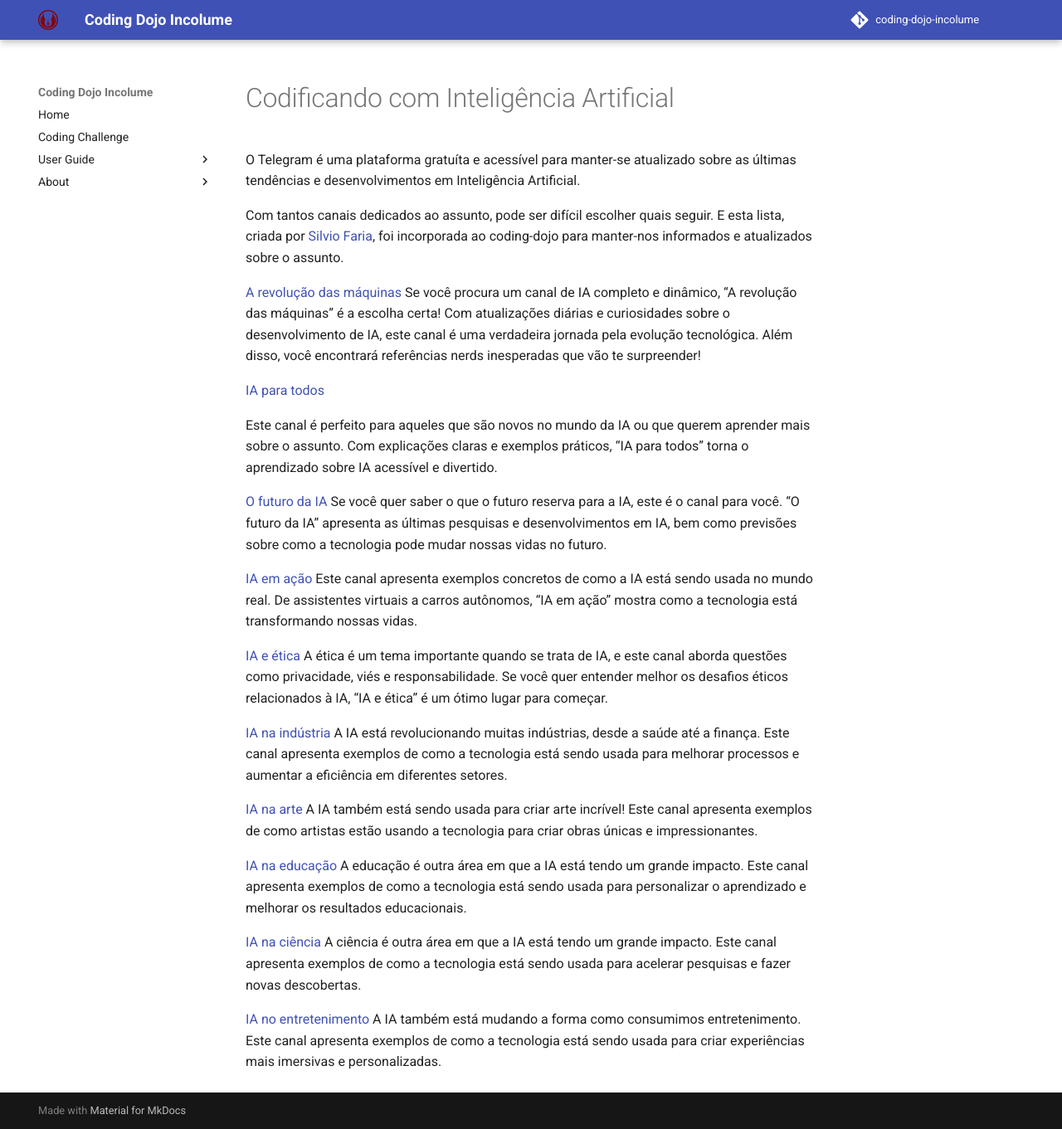
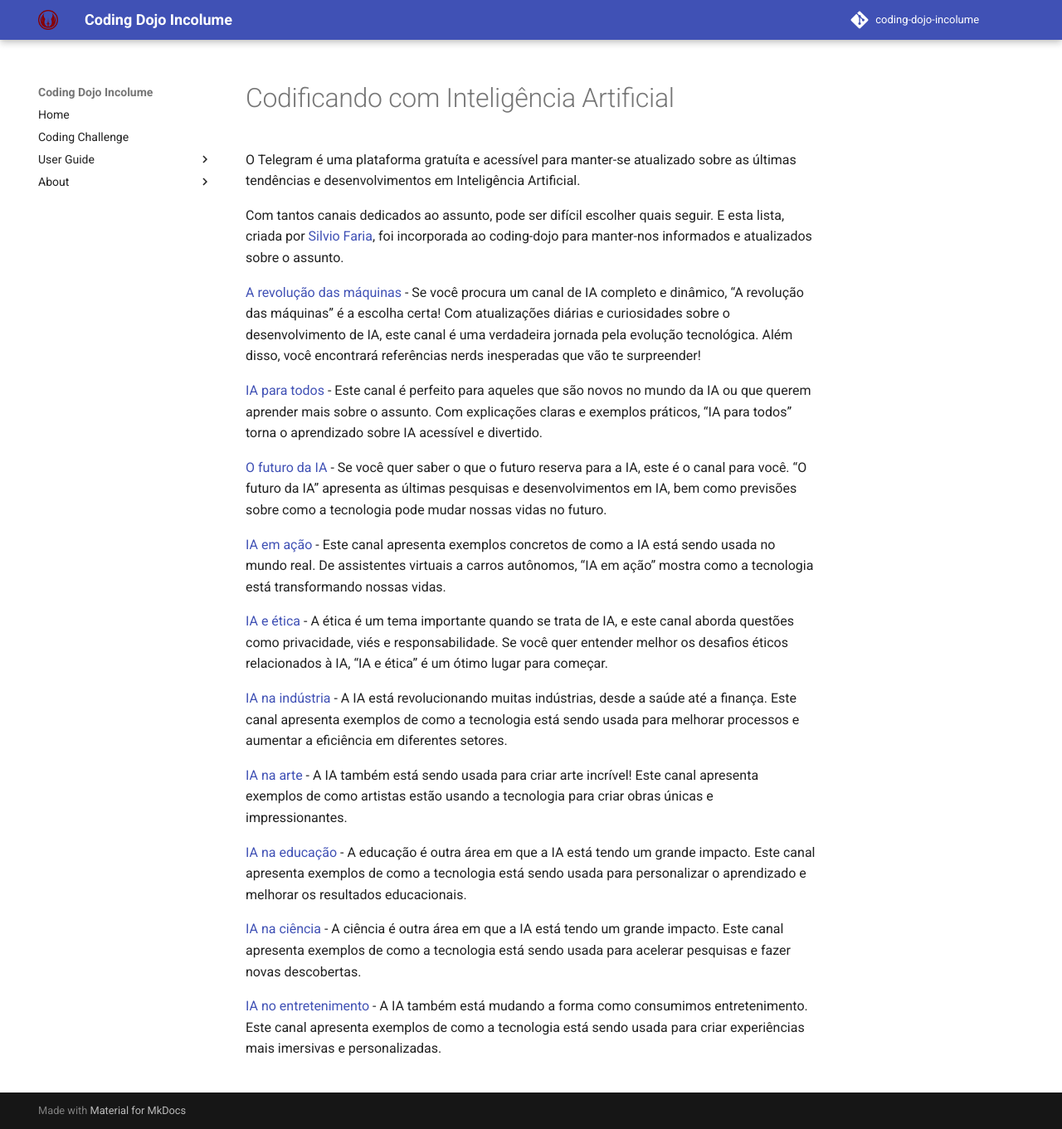
Before and after one commit to incolume-jedi/coding-dojo, an MkDocs documentation site: the page built from docs/coding_ia/README.md, in a window 1280 px wide and 1361 px high. Shown: the whole window at 83% size. Built offline with MkDocs 1.6.1 and Material for MkDocs 9.7.7, drawn with Linux system fonts in a browser that asks for light colours; comment, search, counter and statistics services are not loaded.

```diff
--- a/docs/coding_ia/README.md
+++ b/docs/coding_ia/README.md
@@ -5,33 +5,31 @@ O Telegram é uma plataforma gratuíta e acessível para manter-se atualizado so
 Com tantos canais dedicados ao assunto, pode ser difícil escolher quais seguir. E esta lista, criada por [Silvio Faria](https://www.dio.me/articles/os-10-canais-mais-incriveis-de-ia-do-telegram-inteligencia-artificial), foi incorporada ao coding-dojo para manter-nos informados e atualizados sobre o assunto.
 
 
-[A revolução das máquinas](https://t.me/Artificial_Intelligence_In)
+[A revolução das máquinas](https://t.me/Artificial_Intelligence_In) -
 Se você procura um canal de IA completo e dinâmico, “A revolução das máquinas” é a escolha certa! Com atualizações diárias e curiosidades sobre o desenvolvimento de IA, este canal é uma verdadeira jornada pela evolução tecnológica. Além disso, você encontrará referências nerds inesperadas que vão te surpreender!
 
-[IA para todos](https://t.me/AI_for_everyone)
+[IA para todos](https://t.me/AI_for_everyone) - Este canal é perfeito para aqueles que são novos no mundo da IA ou que querem aprender mais sobre o assunto. Com explicações claras e exemplos práticos, “IA para todos” torna o aprendizado sobre IA acessível e divertido.
 
-Este canal é perfeito para aqueles que são novos no mundo da IA ou que querem aprender mais sobre o assunto. Com explicações claras e exemplos práticos, “IA para todos” torna o aprendizado sobre IA acessível e divertido.
-
-[O futuro da IA](https://t.me/The_future_of_AI)
+[O futuro da IA](https://t.me/The_future_of_AI) -
 Se você quer saber o que o futuro reserva para a IA, este é o canal para você. “O futuro da IA” apresenta as últimas pesquisas e desenvolvimentos em IA, bem como previsões sobre como a tecnologia pode mudar nossas vidas no futuro.
 
-[IA em ação](https://t.me/AI_in_action)
+[IA em ação](https://t.me/AI_in_action) -
 Este canal apresenta exemplos concretos de como a IA está sendo usada no mundo real. De assistentes virtuais a carros autônomos, “IA em ação” mostra como a tecnologia está transformando nossas vidas.
 
-[IA e ética](https://t.me/AI_and_ethics)
+[IA e ética](https://t.me/AI_and_ethics) -
 A ética é um tema importante quando se trata de IA, e este canal aborda questões como privacidade, viés e responsabilidade. Se você quer entender melhor os desafios éticos relacionados à IA, “IA e ética” é um ótimo lugar para começar.
 
-[IA na indústria](https://t.me/AI_in_industry)
+[IA na indústria](https://t.me/AI_in_industry) -
 A IA está revolucionando muitas indústrias, desde a saúde até a finança. Este canal apresenta exemplos de como a tecnologia está sendo usada para melhorar processos e aumentar a eficiência em diferentes setores.
 
-[IA na arte](https://t.me/AI_in_art)
+[IA na arte](https://t.me/AI_in_art) -
 A IA também está sendo usada para criar arte incrível! Este canal apresenta exemplos de como artistas estão usando a tecnologia para criar obras únicas e impressionantes.
 
-[IA na educação](https://t.me/AI_in_education)
+[IA na educação](https://t.me/AI_in_education) -
 A educação é outra área em que a IA está tendo um grande impacto. Este canal apresenta exemplos de como a tecnologia está sendo usada para personalizar o aprendizado e melhorar os resultados educacionais.
 
-[IA na ciência](https://t.me/AI_in_science)
+[IA na ciência](https://t.me/AI_in_science) -
 A ciência é outra área em que a IA está tendo um grande impacto. Este canal apresenta exemplos de como a tecnologia está sendo usada para acelerar pesquisas e fazer novas descobertas.
 
-[IA no entretenimento](https://t.me/AI_in_entertainment)
+[IA no entretenimento](https://t.me/AI_in_entertainment) -
 A IA também está mudando a forma como consumimos entretenimento. Este canal apresenta exemplos de como a tecnologia está sendo usada para criar experiências mais imersivas e personalizadas.
--- a/incolume/py/coding_dojo_jedi/version.txt
+++ b/incolume/py/coding_dojo_jedi/version.txt
@@ -1 +1 @@
-1.72.0
+1.73.0a1
--- a/pyproject.toml
+++ b/pyproject.toml
@@ -1,6 +1,6 @@
 [project]
 name = "coding-dojo-jedi"
-version = "1.72.0"
+version = "1.73.0a1"
 description = "códigos da guilda jedi incolume"
 authors = [
     { name = "Ricardo Brito", email = "brito@incolume.com.br" }
@@ -69,7 +69,7 @@ build-backend = "uv_build"
 "Bug Tracker" = "https://github.com/incolume-jedi/coding-dojo/-/issues"
 
 [tool.poetry]
-version = "1.72.0"
+version = "1.73.0a1"
 name = "coding-dojo-jedi"
 description = "códigos da guilda jedi incolume"
 authors = ["Ricardo Brito <brito@incolume.com.br>"]
```
Also changed, not shown: docs/about/CHANGELOG.md (+5 -0 lines), incolume/py/coding_dojo_jedi/README.md (+2 -1 lines), incolume/py/coding_dojo_jedi/dojo20260711/README.md (+1 -0 lines), 1 other file.
